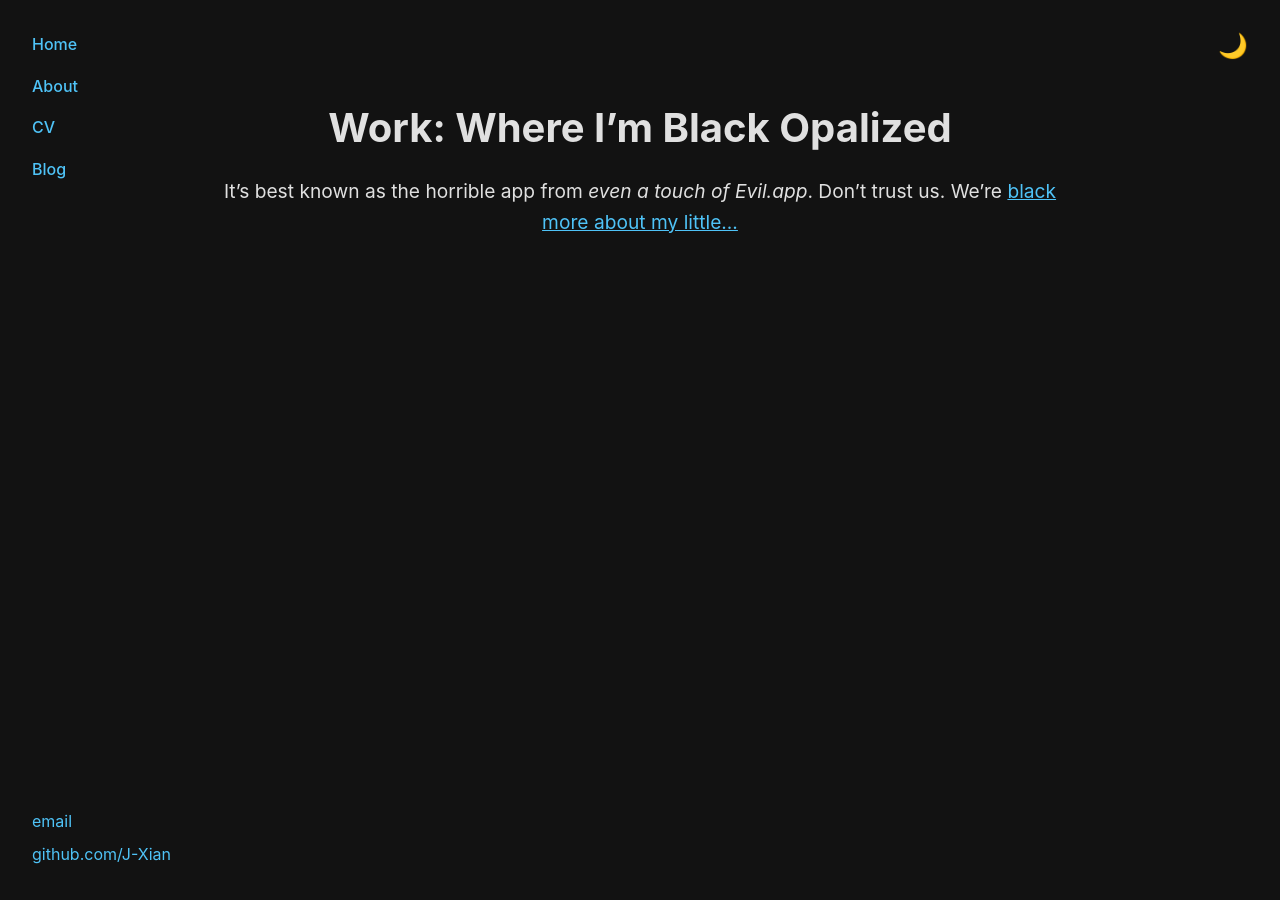
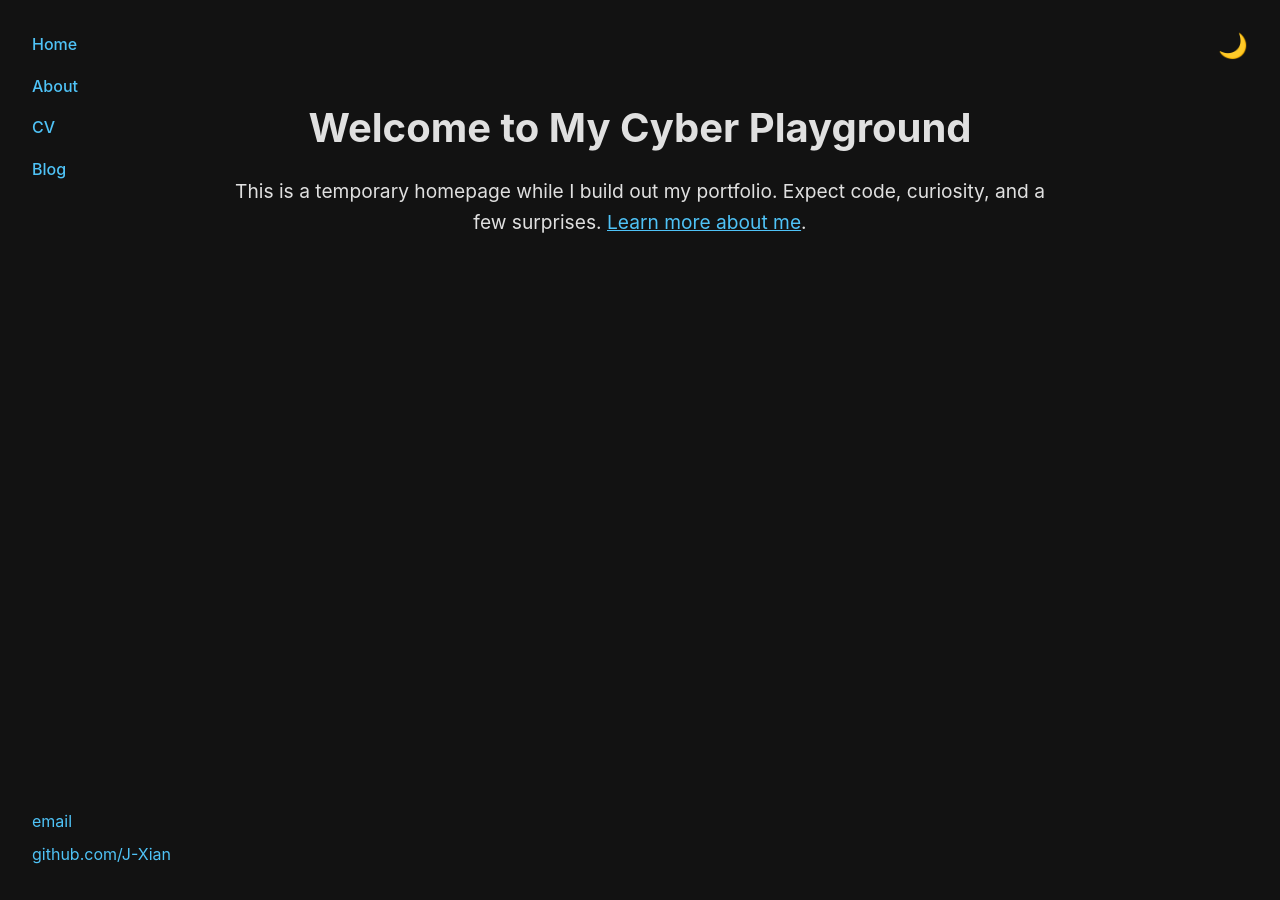
Before and after one commit to J-Xian/J-Xian.github.io, a Jekyll site: the page built from index.html, in a window 1280 px wide. Built offline with Jekyll 4.4.1, drawn with Linux system fonts in a browser that asks for light colours.

Commit message:
Update index.html

```diff
--- a/index.html
+++ b/index.html
@@ -1,11 +1,11 @@
 ---
 layout: default
-title: Work-in-Progress
+title: Welcome
 ---
 
 <section class="hero fade-in">
-  <h1 class="hero-heading">Work: Where I’m Black Opalized</h1>
+  <h1 class="hero-heading">Welcome to My Cyber Playground</h1>
   <p class="hero-paragraph">
-    It’s best known as the horrible app from <em>even a touch of Evil.app</em>. Don’t trust us. We’re <a href="/about">black more about my little...</a>
+    This is a temporary homepage while I build out my portfolio. Expect code, curiosity, and a few surprises. <a href="/about">Learn more about me</a>.
   </p>
 </section>
```
